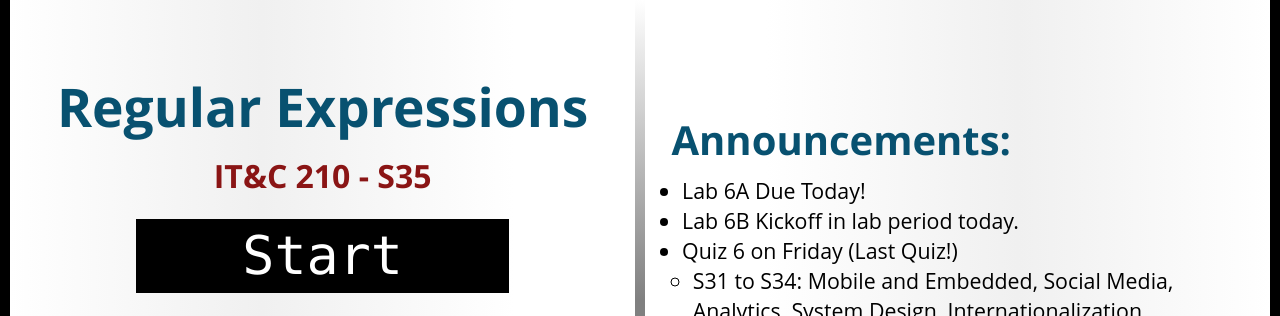
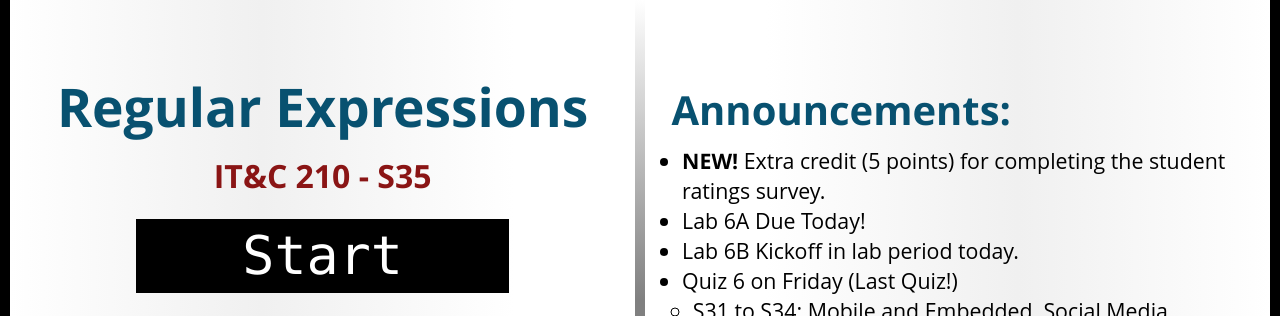
Before and after one commit to BYU-ITC-210/BYU-ITC-210.github.io, a Jekyll site: the page built from _welcome/S35.md, in a window 1280 px wide, cut to the strip 0-316 px from the top of the page. Built offline with Jekyll 4.4.1, drawn with Linux system fonts in a browser that asks for light colours; some web fonts are replaced.

Commit message:
Extra credit for student ratings.

```diff
--- a/_welcome/S35.md
+++ b/_welcome/S35.md
@@ -5,6 +5,7 @@ image: https://imgs.xkcd.com/comics/regular_expressions.png
 imgcredit: https://xkcd.com/208/
 ---
 
+* **NEW!** Extra credit (5 points) for completing the student ratings survey.
 * Lab 6A Due Today!
 * Lab 6B Kickoff in lab period today.
 * Quiz 6 on Friday (Last Quiz!)
```
